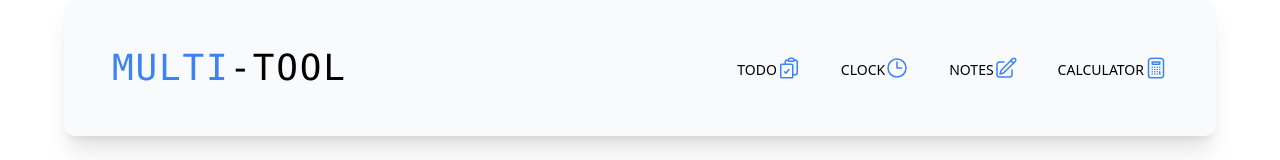
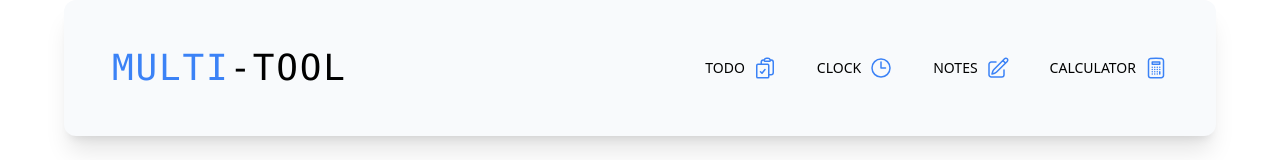
Before and after one commit to mdubelbeis/alarm-clock, a React (Vite) app: page /clock in a window 1280 px wide. Shown: the top 160 px of the page. Built offline with nearby package versions, Linux system fonts and the light colour scheme.

Commit message:
styled MobileNav

```diff
--- a/src/App.tsx
+++ b/src/App.tsx
@@ -1,6 +1,6 @@
 import { Outlet } from "react-router-dom";
 import Footer from "./components/Footer";
-import Header from "./components/ui/Header";
+import Header from "./components/Header";
 
 const App = () => {
   return (
--- a/src/components/ui/Weekday.tsx
+++ b/src/components/Clock/Weekday.tsx
@@ -1,5 +1,5 @@
 import { useState, useEffect } from "react";
-import DaysList from "../Clock/DaysList";
+import DaysList from "./DaysList";
 import TodayDate from "./TodayDate";
 
 const Weekday: React.FC = () => {
--- a/src/components/ui/Header.tsx
+++ b/src/components/Header.tsx
@@ -1,7 +1,7 @@
 import { useState } from "react";
 import { Link } from "react-router-dom";
-import MobileNav from "../Home/HomeNav";
-import Icons from "./Icons";
+import MobileNav from "./MobileNav";
+import Icons from "./ui/Icons";
 
 const Header: React.FC = () => {
   const [showMenu, setShowMenu] = useState(false);
--- a/src/components/Home/HomeNav.tsx
+++ b/src/components/MobileNav.tsx
@@ -1,5 +1,5 @@
 import { Link } from "react-router-dom";
-import Icons from "../ui/Icons";
+import Icons from "./ui/Icons";
 
 const ICON_DIMENSION = [
   {
@@ -56,9 +56,9 @@ const MobileNav: React.FC<MobileNavProps> = ({ onClick }) => {
             >
               <Link
                 to={icon.url}
-                className="flex active:text-blue-700 hover:text-blue-500"
+                className="flex items-center gap-2 active:text-blue-700 hover:text-blue-500"
               >
-                <sub className="text-sm">{icon.name}</sub>
+                <p className="text-sm">{icon.name}</p>
                 <Icons d={icon.d} width="w-20 lg:w-6" id={icon.name} />
               </Link>
             </li>
--- a/src/components/ui/Icons.tsx
+++ b/src/components/ui/Icons.tsx
@@ -6,7 +6,7 @@ interface IconProps {
 const Icons: React.FC<IconProps> = ({ d, width, id }) => {
   let textColor = "";
 
-  if (id === "completeIcon" || id === 'playPauseIcon') {
+  if (id === "completeIcon" || id === "playPauseIcon") {
     textColor = "text-green-500";
   } else if (id === "editIcon") {
     textColor = "text-orange-500";
--- a/src/pages/Clock/Clock.tsx
+++ b/src/pages/Clock/Clock.tsx
@@ -1,7 +1,7 @@
 import ClockTopWidgetBar from "../../components/Clock/ClockTopWidgetBar";
 
-import Time from "../../components/ui/Time";
-import Weekday from "../../components/ui/Weekday";
+import Time from "../../components/Clock/Time";
+import Weekday from "../../components/Clock/Weekday";
 
 //TODO::
 /*
--- a/src/pages/Clock/StopWatch.tsx
+++ b/src/pages/Clock/StopWatch.tsx
@@ -1,7 +1,7 @@
 import React from "react";
 import { Link } from "react-router-dom";
 import Icons from "../../components/ui/Icons";
-import Time from "../../components/ui/Time";
+import Time from "../../components/Clock/Time";
 
 const StopWatch: React.FC = () => {
   return (
--- a/src/pages/Todo.tsx
+++ b/src/pages/Todo.tsx
@@ -1,7 +1,7 @@
 import { useState } from "react";
 
 import TodoList from "../components/Todo/TodoList";
-import InputForm from "../components/ui/InputForm";
+import InputForm from "../components/Todo/InputForm";
 
 const TODOS = [
   { id: Math.random(), todo: "Meta Certificate", isComplete: false },
```
Also changed, not shown: src/components/Clock/Time.tsx (renamed from src/components/ui/Time.tsx), src/components/Clock/TodayDate.tsx (renamed from src/components/ui/TodayDate.tsx), src/components/Todo/InputForm.tsx (renamed from src/components/ui/InputForm.tsx).
